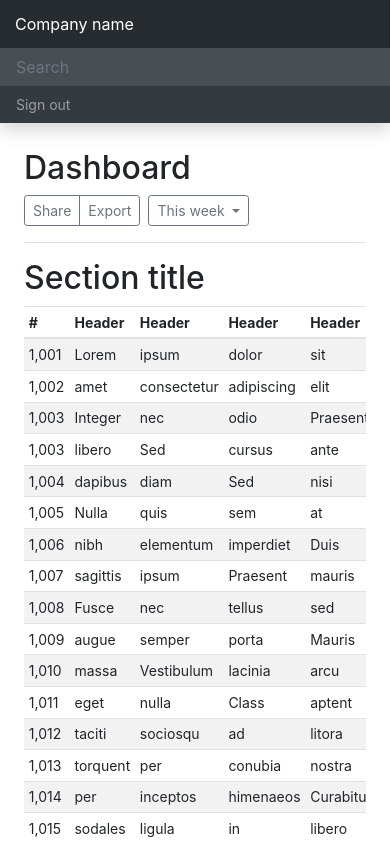
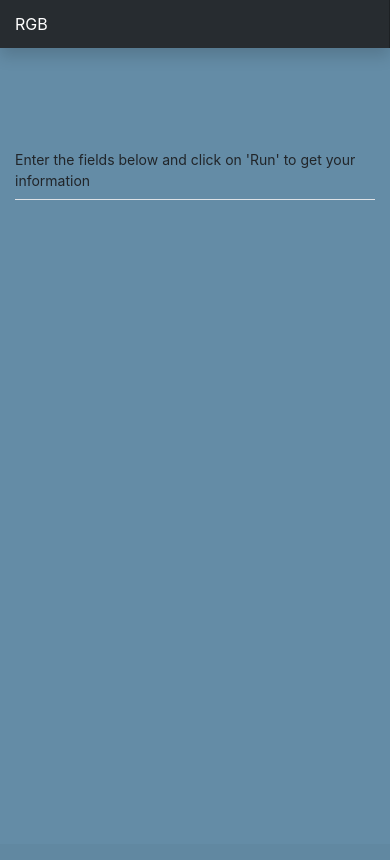
Before and after one commit to doubleope/RGB-GUI, a Flask app: template templates/dashboard.html in a window 390 px wide. After the commit the page ends 200 px from the top, so only its background shows below. Run offline with Flask 2, Linux system fonts and the light colour scheme; the template is opened without the code that fills it, so the values that code supplies are empty; some libraries are stand-ins or nearby versions.

Commit message:
made some changes to the font and the colors

```diff
--- a/templates/dashboard.css
+++ b/templates/dashboard.css
@@ -2,11 +2,7 @@ body {
   font-size: .875rem;
 }
 
-.feather {
-  width: 16px;
-  height: 16px;
-  vertical-align: text-bottom;
-}
+
 
 /*
  * Sidebar
@@ -20,6 +16,9 @@ body {
   z-index: 100; /* Behind the navbar */
   padding: 48px 0 0; /* Height of navbar */
   box-shadow: inset -1px 0 0 rgba(0, 0, 0, .1);
+  background-color: #222d32;
+  width: 230px;
+
 }
 
 .sidebar-sticky {
@@ -40,25 +39,17 @@ body {
 
 .sidebar .nav-link {
   font-weight: 500;
-  color: #333;
+  color: white;
 }
-
-.sidebar .nav-link .feather {
-  margin-right: 4px;
-  color: #999;
-}
-
-.sidebar .nav-link.active {
+.sidebar .nav-link:hover {
   color: #007bff;
 }
 
-.sidebar .nav-link:hover .feather,
-.sidebar .nav-link.active .feather {
-  color: inherit;
-}
+
+
 
 .sidebar-heading {
-  font-size: .75rem;
+  font-size: 1rem;
   text-transform: uppercase;
 }
 
@@ -89,21 +80,14 @@ body {
   font-size: 1rem;
   background-color: rgba(0, 0, 0, .25);
   box-shadow: inset -1px 0 0 rgba(0, 0, 0, .25);
+
 }
 
-.navbar .form-control {
-  padding: .75rem 1rem;
-  border-width: 0;
-  border-radius: 0;
+main {
+  background-color: #648ca6;
+  height: 100vh;
 }
 
-.form-control-dark {
-  color: #fff;
-  background-color: rgba(255, 255, 255, .1);
-  border-color: rgba(255, 255, 255, .1);
+.container-fluid {
+
 }
-
-.form-control-dark:focus {
-  border-color: transparent;
-  box-shadow: 0 0 0 3px rgba(255, 255, 255, .25);
-}
--- a/templates/dashboard.html
+++ b/templates/dashboard.html
@@ -39,26 +39,20 @@
   </head>
   <body>
     <nav class="navbar navbar-dark fixed-top bg-dark flex-md-nowrap p-0 shadow">
-  <a class="navbar-brand col-sm-3 col-md-2 mr-0" href="#">Company name</a>
-  <input class="form-control form-control-dark w-100" type="text" placeholder="Search" aria-label="Search">
-  <ul class="navbar-nav px-3">
-    <li class="nav-item text-nowrap">
-      <a class="nav-link" href="#">Sign out</a>
-    </li>
-  </ul>
+  <a class="navbar-brand col-sm-3 col-md-2 mr-0" href="#">RGB</a>
+
+
 </nav>
 
 <div class="container-fluid">
   <div class="row">
-    <nav class="col-md-2 d-none d-md-block bg-light sidebar">
+    <nav class="col-md-2 d-none d-md-block sidebar">
       <div class="sidebar-sticky">
 
 
         <h6 class="sidebar-heading d-flex justify-content-between align-items-center px-3 mt-4 mb-1 text-muted">
           <span>RGB-Standard</span>
-          <a class="d-flex align-items-center text-muted" href="#">
-            <span data-feather="plus-circle"></span>
-          </a>
+
         </h6>
         <ul class="nav flex-column mb-2">
           <li class="nav-item">
@@ -83,9 +77,7 @@
 
         <h6 class="sidebar-heading d-flex justify-content-between align-items-center px-3 mt-4 mb-1 text-muted">
             <span>RGB-Telemetry</span>
-            <a class="d-flex align-items-center text-muted" href="#">
-              <span data-feather="plus-circle"></span>
-            </a>
+
           </h6>
           <ul class="nav flex-column mb-2">
             <li class="nav-item">
@@ -110,157 +102,19 @@
       </div>
     </nav>
 
-    <main role="main" class="col-md-9 ml-sm-auto col-lg-10 px-4">
+    <main role="main" class="col-md-9 ml-sm-auto col-lg-12">
       <div class="d-flex justify-content-between flex-wrap flex-md-nowrap align-items-center pt-3 pb-2 mb-3 border-bottom">
-        <h1 class="h2">Dashboard</h1>
-        <div class="btn-toolbar mb-2 mb-md-0">
-          <div class="btn-group mr-2">
-            <button type="button" class="btn btn-sm btn-outline-secondary">Share</button>
-            <button type="button" class="btn btn-sm btn-outline-secondary">Export</button>
-          </div>
-          <button type="button" class="btn btn-sm btn-outline-secondary dropdown-toggle">
-            <span data-feather="calendar"></span>
-            This week
-          </button>
-        </div>
+       Enter the fields below and click on 'Run' to get your information
       </div>
 
 
 
-      <h2>Section title</h2>
-      <div class="table-responsive">
-        <table class="table table-striped table-sm">
-          <thead>
-            <tr>
-              <th>#</th>
-              <th>Header</th>
-              <th>Header</th>
-              <th>Header</th>
-              <th>Header</th>
-            </tr>
-          </thead>
-          <tbody>
-            <tr>
-              <td>1,001</td>
-              <td>Lorem</td>
-              <td>ipsum</td>
-              <td>dolor</td>
-              <td>sit</td>
-            </tr>
-            <tr>
-              <td>1,002</td>
-              <td>amet</td>
-              <td>consectetur</td>
-              <td>adipiscing</td>
-              <td>elit</td>
-            </tr>
-            <tr>
-              <td>1,003</td>
-              <td>Integer</td>
-              <td>nec</td>
-              <td>odio</td>
-              <td>Praesent</td>
-            </tr>
-            <tr>
-              <td>1,003</td>
-              <td>libero</td>
-              <td>Sed</td>
-              <td>cursus</td>
-              <td>ante</td>
-            </tr>
-            <tr>
-              <td>1,004</td>
-              <td>dapibus</td>
-              <td>diam</td>
-              <td>Sed</td>
-              <td>nisi</td>
-            </tr>
-            <tr>
-              <td>1,005</td>
-              <td>Nulla</td>
-              <td>quis</td>
-              <td>sem</td>
-              <td>at</td>
-            </tr>
-            <tr>
-              <td>1,006</td>
-              <td>nibh</td>
-              <td>elementum</td>
-              <td>imperdiet</td>
-              <td>Duis</td>
-            </tr>
-            <tr>
-              <td>1,007</td>
-              <td>sagittis</td>
-              <td>ipsum</td>
-              <td>Praesent</td>
-              <td>mauris</td>
-            </tr>
-            <tr>
-              <td>1,008</td>
-              <td>Fusce</td>
-              <td>nec</td>
-              <td>tellus</td>
-              <td>sed</td>
-            </tr>
-            <tr>
-              <td>1,009</td>
-              <td>augue</td>
-              <td>semper</td>
-              <td>porta</td>
-              <td>Mauris</td>
-            </tr>
-            <tr>
-              <td>1,010</td>
-              <td>massa</td>
-              <td>Vestibulum</td>
-              <td>lacinia</td>
-              <td>arcu</td>
-            </tr>
-            <tr>
-              <td>1,011</td>
-              <td>eget</td>
-              <td>nulla</td>
-              <td>Class</td>
-              <td>aptent</td>
-            </tr>
-            <tr>
-              <td>1,012</td>
-              <td>taciti</td>
-              <td>sociosqu</td>
-              <td>ad</td>
-              <td>litora</td>
-            </tr>
-            <tr>
-              <td>1,013</td>
-              <td>torquent</td>
-              <td>per</td>
-              <td>conubia</td>
-              <td>nostra</td>
-            </tr>
-            <tr>
-              <td>1,014</td>
-              <td>per</td>
-              <td>inceptos</td>
-              <td>himenaeos</td>
-              <td>Curabitur</td>
-            </tr>
-            <tr>
-              <td>1,015</td>
-              <td>sodales</td>
-              <td>ligula</td>
-              <td>in</td>
-              <td>libero</td>
-            </tr>
-          </tbody>
-        </table>
-      </div>
+
     </main>
   </div>
 </div>
 <script src="https://code.jquery.com/jquery-3.3.1.slim.min.js" integrity="sha384-q8i/X+965DzO0rT7abK41JStQIAqVgRVzpbzo5smXKp4YfRvH+8abtTE1Pi6jizo" crossorigin="anonymous"></script>
       <script>window.jQuery || document.write('<script src="/docs/4.3/assets/js/vendor/jquery-slim.min.js"><\/script>')</script><script src="/docs/4.3/dist/js/bootstrap.bundle.min.js" integrity="sha384-xrRywqdh3PHs8keKZN+8zzc5TX0GRTLCcmivcbNJWm2rs5C8PRhcEn3czEjhAO9o" crossorigin="anonymous"></script>
-        <script src="https://cdnjs.cloudflare.com/ajax/libs/feather-icons/4.9.0/feather.min.js"></script>
-        <script src="https://cdnjs.cloudflare.com/ajax/libs/Chart.js/2.7.3/Chart.min.js"></script>
-        <script src="dashboard.js"></script></body>
+
+</body>
 </html>
```
